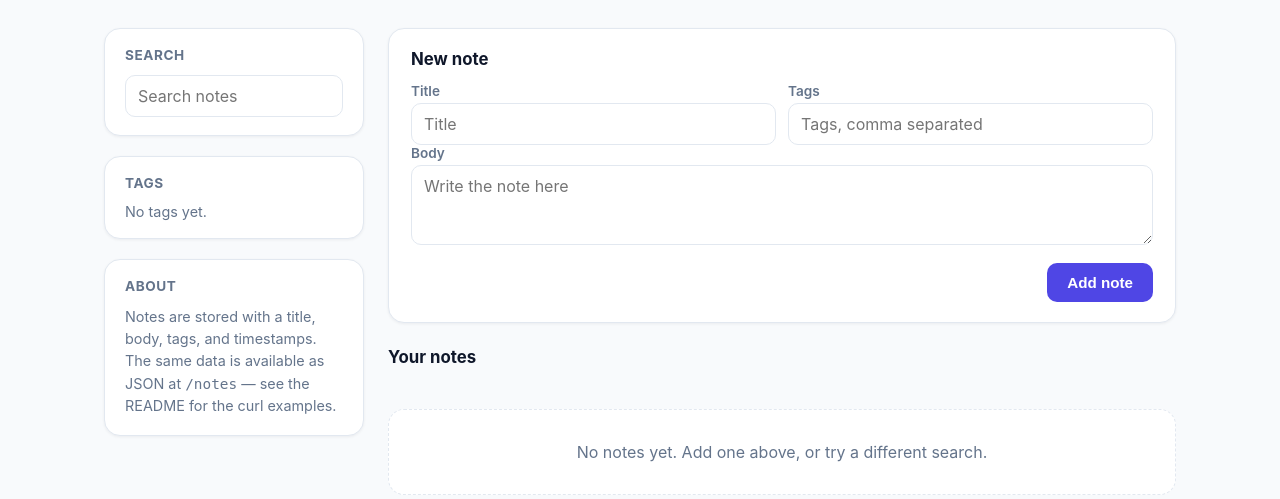
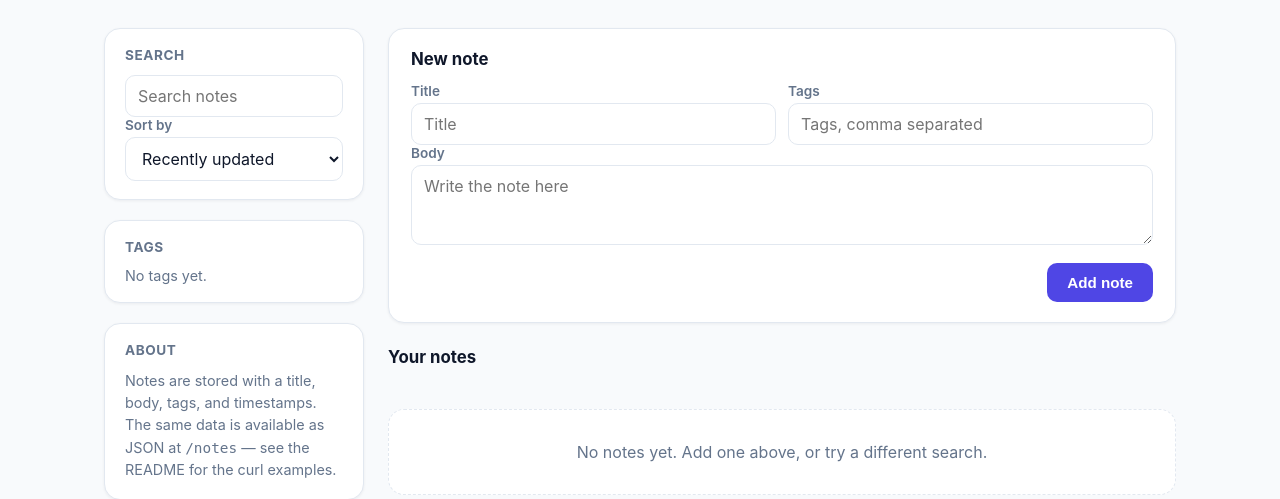
Before and after one commit to Merolearns/flask-notes-api, a Flask app: page / in a window 1280 px wide. Shown: the part 111-610 px from the top of the page. Run offline with Flask 3, Linux system fonts and the light colour scheme; data that the repository does not hold is empty.

Commit message:
add sort option to note list

```diff
--- a/app.py
+++ b/app.py
@@ -58,11 +58,16 @@ def get_notes():
     if page < 1 or per_page < 1 or per_page > PER_PAGE_MAX:
         return jsonify({"error": f"page >= 1 and 1 <= per_page <= {PER_PAGE_MAX}"}), 400
 
+    sort = request.args.get("sort", "updated")
+    if sort not in ("updated", "created", "title"):
+        return jsonify({"error": "sort must be one of: updated, created, title"}), 400
+
     result = list_notes(
         q=request.args.get("q"),
         tag=request.args.get("tag"),
         page=page,
         per_page=per_page,
+        sort=sort,
     )
     return jsonify(result)
 
--- a/notes.py
+++ b/notes.py
@@ -9,6 +9,15 @@ from db import get_db, now, row_to_dict
 
 class NotFoundError(Exception):
     pass
+
+
+# sort orders for list_notes — whitelisted so only these ORDER BY
+# fragments ever reach the query
+SORTS = {
+    "updated": "n.updated_at DESC, n.id DESC",
+    "created": "n.created_at DESC, n.id DESC",
+    "title": "n.title COLLATE NOCASE ASC, n.id ASC",
+}
 
 
 def create_note(title, body="", tags=None, path=None):
@@ -42,7 +51,7 @@ def get_note(note_id, path=None, _conn=None):
     return note
 
 
-def list_notes(q=None, tag=None, page=1, per_page=20, path=None):
+def list_notes(q=None, tag=None, page=1, per_page=20, path=None, sort="updated"):
     """Paginated note list with optional search and tag filter."""
     conn = get_db(path) if path else get_db()
     clauses, params = [], []
@@ -73,9 +82,12 @@ def list_notes(q=None, tag=None, page=1, per_page=20, path=None):
     where = "WHERE " + " AND ".join(clauses) if clauses else ""
     total = conn.execute(f"SELECT COUNT(*) FROM notes n {where}", params).fetchone()[0]
 
+    # sort comes from a whitelist, never raw user input — the id
+    # tiebreaker keeps the order stable when two notes share a timestamp
+    order = SORTS.get(sort, SORTS["updated"])
     offset = (page - 1) * per_page
     rows = conn.execute(
-        f"SELECT n.* FROM notes n {where} ORDER BY n.updated_at DESC LIMIT ? OFFSET ?",
+        f"SELECT n.* FROM notes n {where} ORDER BY {order} LIMIT ? OFFSET ?",
         params + [per_page, offset],
     ).fetchall()
 
--- a/static/app.js
+++ b/static/app.js
@@ -27,6 +27,7 @@ async function loadNotes(reset = true) {
   const params = new URLSearchParams();
   if ($("q").value.trim()) params.set("q", $("q").value.trim());
   if (activeTag) params.set("tag", activeTag);
+  params.set("sort", $("sort").value);
   params.set("page", page);
   try {
     const data = await api("/notes?" + params);
@@ -231,6 +232,8 @@ async function deleteNote(id) {
 
 $("filters").onsubmit = (e) => { e.preventDefault(); loadNotes(); };
 
+$("sort").onchange = () => loadNotes();
+
 $("clear-filter").onclick = () => {
   activeTag = "";
   $("tag").value = "";
--- a/static/style.css
+++ b/static/style.css
@@ -59,7 +59,7 @@ header.top h1 { font-size: 2rem; margin: 0 0 6px; letter-spacing: -0.02em; }
 /* ---------- forms ---------- */
 
 label.field { display: block; font-size: 0.85rem; color: var(--muted); font-weight: 600; margin-bottom: 4px; }
-input, textarea {
+input, textarea, select {
   font: inherit;
   width: 100%;
   padding: 10px 12px;
@@ -68,7 +68,7 @@ input, textarea {
   background: #fff;
   color: var(--ink);
 }
-input:focus, textarea:focus { outline: 2px solid var(--accent); outline-offset: 0; border-color: var(--accent); }
+input:focus, textarea:focus, select:focus { outline: 2px solid var(--accent); outline-offset: 0; border-color: var(--accent); }
 textarea { min-height: 5rem; resize: vertical; }
 
 .btn {
--- a/templates/index.html
+++ b/templates/index.html
@@ -21,6 +21,12 @@
         <form id="filters">
           <input id="q" name="q" type="search" placeholder="Search notes" aria-label="Search notes">
           <input id="tag" name="tag" type="hidden">
+          <label class="field" for="sort">Sort by</label>
+          <select id="sort" name="sort" aria-label="Sort notes">
+            <option value="updated" selected>Recently updated</option>
+            <option value="created">Recently created</option>
+            <option value="title">Title A–Z</option>
+          </select>
         </form>
       </div>
 
```
Also changed, not shown: tests/test_api.py (+20 -0 lines), tests/test_ui.py (+1 -1 lines), README.md.
